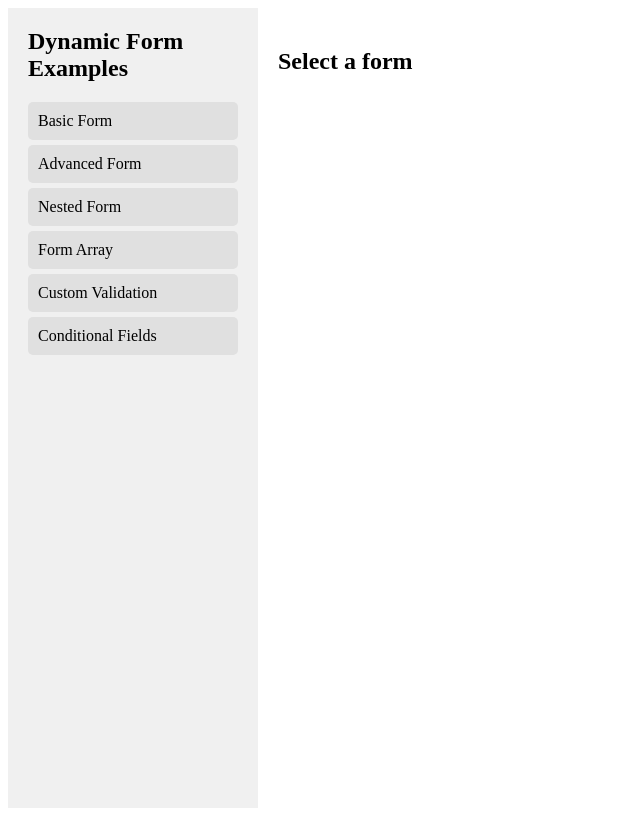
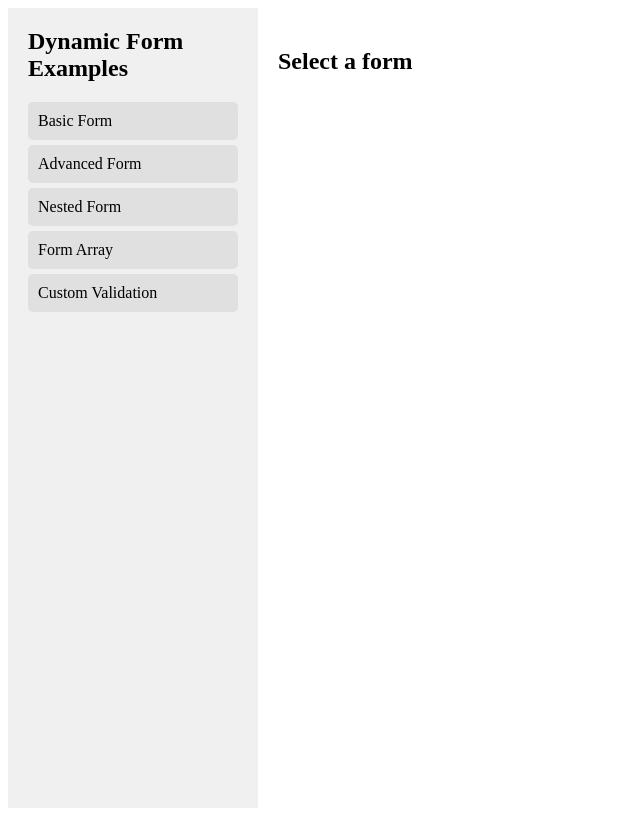
Before and after one commit to abhigdrv/angular-json-forms, an Angular app: page / in a window 1280 px wide. Shown: the whole page, without its empty margins (0-640 px from the left). Built offline with nearby package versions, Linux system fonts and the light colour scheme.

Commit message:
feat: Global error style added

```diff
--- a/src/app/app.component.html
+++ b/src/app/app.component.html
@@ -7,7 +7,6 @@
         <li (click)="selectForm('nested')">Nested Form</li>
         <li (click)="selectForm('array')">Form Array</li>
         <li (click)="selectForm('validation')">Custom Validation</li>
-        <li (click)="selectForm('conditional')">Conditional Fields</li>
     </ul>
   </div>
   <div class="main-content">
--- a/src/app/components/form-field/form-field.component.ts
+++ b/src/app/components/form-field/form-field.component.ts
@@ -261,7 +261,7 @@ import { FormGeneratorService } from '../../services/form-generator.service';
         </ng-container>
       </ng-container>
 
-      <div *ngIf="form.get(field.name)?.invalid && (form.get(field.name)?.dirty || form.get(field.name)?.touched)" [ngClass]="globalErrorClass">
+      <div *ngIf="form.get(field.name)?.invalid && (form.get(field.name)?.dirty || form.get(field.name)?.touched)" [ngClass]="globalErrorClass" [ngStyle]="globalErrorStyle">
         <small *ngIf="form.get(field.name)?.errors?.['required']">This field is required</small>
         <small *ngIf="form.get(field.name)?.errors?.['email']">Please enter a valid email</small>
         <small *ngIf="form.get(field.name)?.errors?.['minlength']">Input is too short</small>
```
